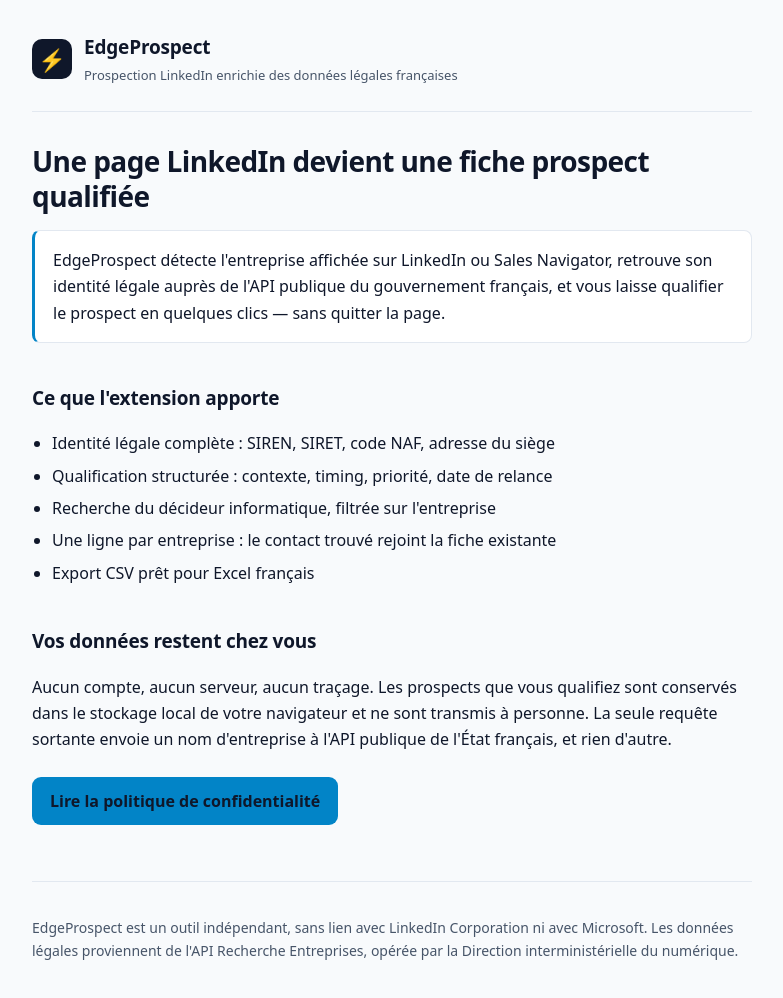
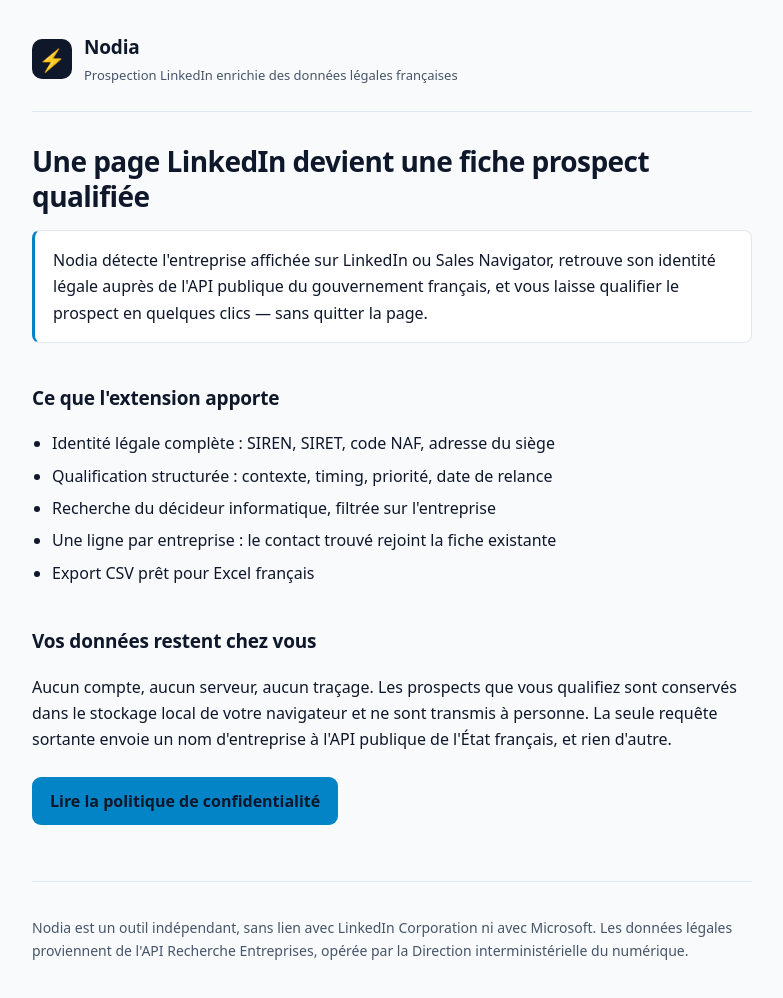
Before and after one commit to vc17-cha/nodia-site, a plain HTML site: page index.html in a window 1280 px wide. Shown: the whole page, without its empty margins (248-1031 px from the left). Drawn offline with Linux system fonts and the light colour scheme.

Commit message:
Renommage : EdgeProspect devient Nodia
Le nom precedent portait « Edge », celui du navigateur de Microsoft, sur
la boutique duquel l'extension doit etre publiee — risque de refus ou de
renommage force.

```diff
--- a/index.html
+++ b/index.html
@@ -3,7 +3,7 @@
 <head>
 <meta charset="utf-8">
 <meta name="viewport" content="width=device-width, initial-scale=1">
-<title>EdgeProspect</title>
+<title>Nodia</title>
 <meta name="description" content="Extension de navigateur qui enrichit vos prospects LinkedIn des données légales françaises officielles. Tout reste sur votre machine.">
 <link rel="stylesheet" href="style.css">
 </head>
@@ -13,7 +13,7 @@
   <header>
     <span class="mark" aria-hidden="true">⚡</span>
     <div>
-      <div class="brand">EdgeProspect</div>
+      <div class="brand">Nodia</div>
       <p class="tagline">Prospection LinkedIn enrichie des données légales françaises</p>
     </div>
   </header>
@@ -21,7 +21,7 @@
   <h1>Une page LinkedIn devient une fiche prospect qualifiée</h1>
 
   <p class="lead">
-    EdgeProspect détecte l'entreprise affichée sur LinkedIn ou Sales Navigator,
+    Nodia détecte l'entreprise affichée sur LinkedIn ou Sales Navigator,
     retrouve son identité légale auprès de l'API publique du gouvernement
     français, et vous laisse qualifier le prospect en quelques clics — sans
     quitter la page.
@@ -49,7 +49,7 @@
 
   <footer>
     <p>
-      EdgeProspect est un outil indépendant, sans lien avec LinkedIn Corporation
+      Nodia est un outil indépendant, sans lien avec LinkedIn Corporation
       ni avec Microsoft. Les données légales proviennent de l'API Recherche
       Entreprises, opérée par la Direction interministérielle du numérique.
     </p>
--- a/style.css
+++ b/style.css
@@ -1,4 +1,4 @@
-/* EdgeProspect — site public. Aucune dépendance, aucune police distante,
+/* Nodia — site public. Aucune dépendance, aucune police distante,
    aucun traçage : une politique de confidentialité qui chargerait des
    ressources tierces se contredirait elle-même. */
 
```
Also changed, not shown: confidentialite.html (+6 -6 lines), 1 other file.
